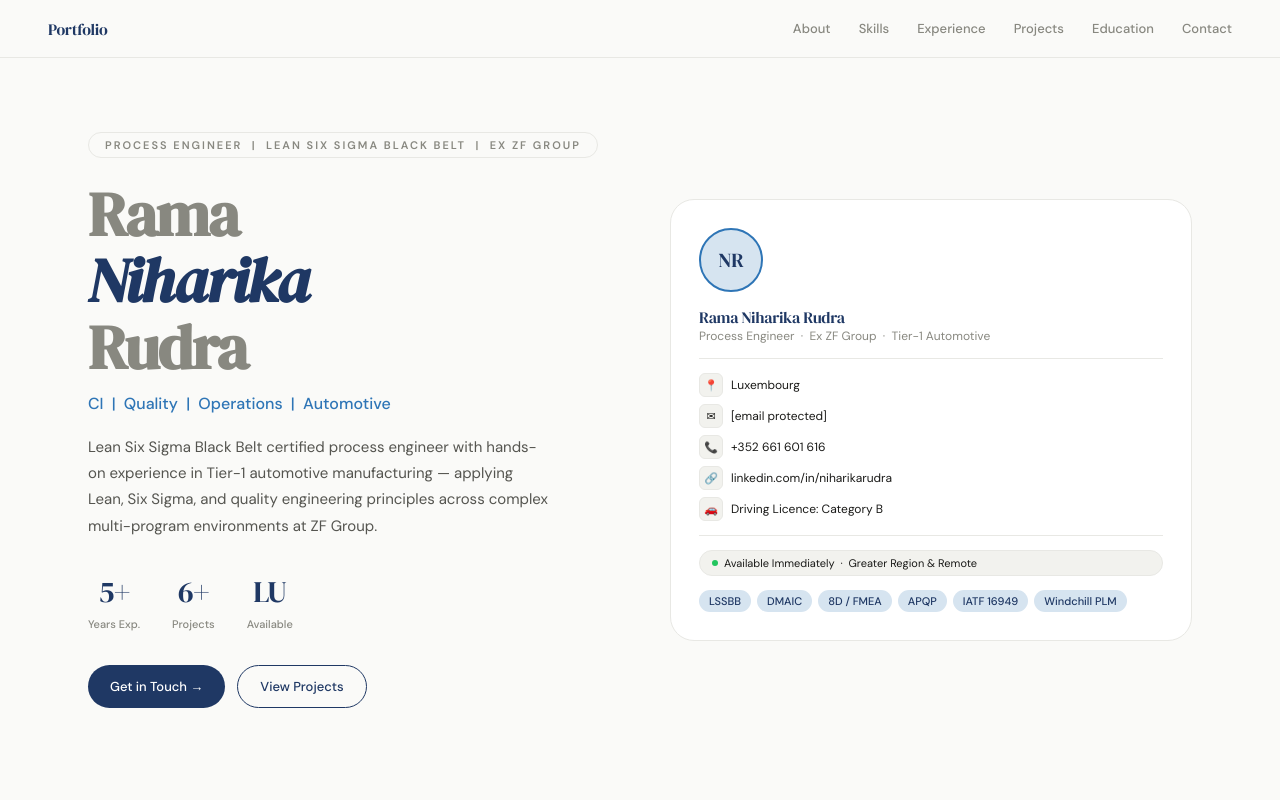
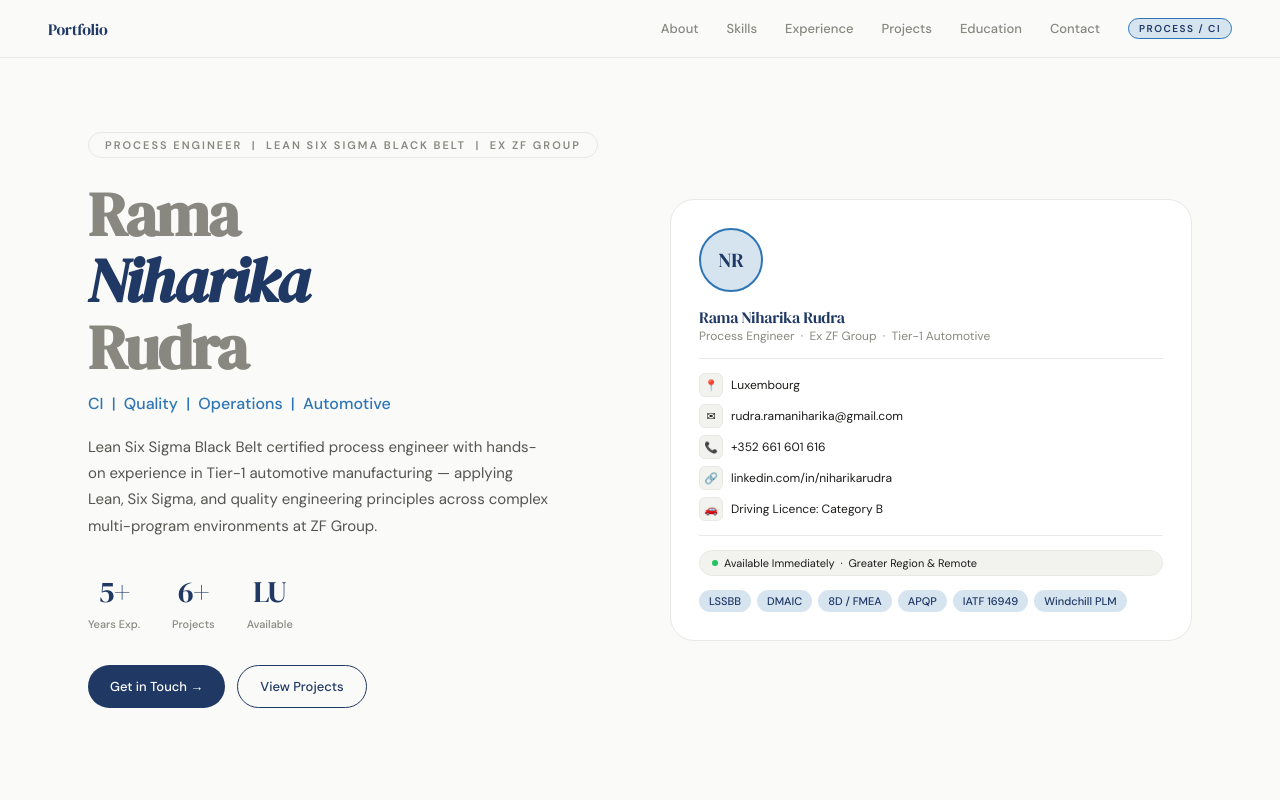
Before and after one commit to ramaniharikarudra/niharikarudra.github.io, a plain HTML site: page index.html in a window 1280 px wide. Shown: the top 800 px of the page. Drawn offline with Linux system fonts and the light colour scheme.

Commit message:
Add files via upload

```diff
--- a/index.html
+++ b/index.html
@@ -13,9 +13,10 @@ html{scroll-behavior:smooth;}
 body{background:var(--bg);color:var(--txt);font-family:'DM Sans',sans-serif;-webkit-font-smoothing:antialiased;}
 nav{position:fixed;top:0;left:0;right:0;z-index:100;background:rgba(250,250,248,0.94);backdrop-filter:blur(12px);border-bottom:1px solid var(--bdr);height:58px;display:flex;align-items:center;justify-content:space-between;padding:0 48px;}
 .nav-brand{font-family:'DM Serif Display',serif;font-size:16px;letter-spacing:-.3px;color:var(--navy);}
-.nav-links{display:flex;gap:28px;}
+.nav-links{display:flex;gap:28px;align-items:center;}
 .nav-links a{font-size:13px;font-weight:500;color:var(--mut);text-decoration:none;transition:color .2s;}
 .nav-links a:hover{color:var(--navy);}
+.nav-badge{font-size:10px;font-weight:600;letter-spacing:1.5px;text-transform:uppercase;background:var(--lblue);border:1px solid var(--blue);color:var(--navy);padding:3px 10px;border-radius:100px;}
 .hero{min-height:100vh;display:grid;grid-template-columns:1fr 1fr;gap:60px;align-items:center;max-width:1200px;margin:0 auto;padding:100px 48px 60px;}
 .hero-tag{display:inline-flex;align-items:center;font-size:11px;font-weight:600;letter-spacing:2px;text-transform:uppercase;color:var(--mut);border:1px solid var(--bdr);border-radius:100px;padding:5px 16px;margin-bottom:24px;}
 .hero-name{font-family:'DM Serif Display',serif;font-size:clamp(40px,5vw,62px);line-height:1.07;letter-spacing:-1.5px;margin-bottom:12px;}
@@ -189,6 +190,7 @@ footer{border-top:1px solid var(--bdr);padding:28px 48px;max-width:1200px;margin
     <a href="#projects">Projects</a>
     <a href="#education">Education</a>
     <a href="#contact">Contact</a>
+    <span class="nav-badge">Process / CI</span>
   </div>
 </nav>
 
@@ -222,7 +224,7 @@ footer{border-top:1px solid var(--bdr);padding:28px 48px;max-width:1200px;margin
       <div class="hero-divider"></div>
       <div class="contact-row">
         <div class="contact-item"><span class="ci">&#128205;</span>Luxembourg</div>
-        <div class="contact-item"><span class="ci">&#9993;</span><a href="/cdn-cgi/l/email-protection#6113140513004f13000c000f08090013080a0021060c00080d4f020e0c"><span class="__cf_email__" data-cfemail="93e1e6f7e1f2bde1f2fef2fdfafbf2e1faf8f2d3f4fef2faffbdf0fcfe">[email&#160;protected]</span></a></div>
+        <div class="contact-item"><span class="ci">&#9993;</span><a href="mailto:rudra.ramaniharika@gmail.com">rudra.ramaniharika@gmail.com</a></div>
         <div class="contact-item"><span class="ci">&#128222;</span><a href="tel:+352661601616">+352 661 601 616</a></div>
         <div class="contact-item"><span class="ci">&#128279;</span><a href="https://linkedin.com/in/niharikarudra" target="_blank">linkedin.com/in/niharikarudra</a></div>
         <div class="contact-item"><span class="ci">&#128663;</span>Driving Licence: Category B</div>
@@ -443,9 +445,9 @@ footer{border-top:1px solid var(--bdr);padding:28px 48px;max-width:1200px;margin
     </div>
     <div class="contact-body">
       <div class="contact-links">
-        <a href="/cdn-cgi/l/email-protection#b8cacddccad996cad9d5d9d6d1d0d9cad1d3d9f8dfd5d9d1d496dbd7d5" class="contact-link-item">
+        <a href="mailto:rudra.ramaniharika@gmail.com" class="contact-link-item">
           <div class="cli-icon">&#9993;</div>
-          <div><div class="cli-label">Email</div><div class="cli-val"><span class="__cf_email__" data-cfemail="b4c6c1d0c6d59ac6d5d9d5dadddcd5c6dddfd5f4d3d9d5ddd89ad7dbd9"><span class="__cf_email__" data-cfemail="86f4f3e2f4e7a8f4e7ebe7e8efeee7f4efede7c6e1ebe7efeaa8e5e9eb">[email&#160;protected]</span></span></div></div>
+          <div><div class="cli-label">Email</div><div class="cli-val">rudra.ramaniharika@gmail.com</div></div>
         </a>
         <a href="tel:+352661601616" class="contact-link-item">
           <div class="cli-icon">&#128222;</div>
@@ -484,7 +486,7 @@ footer{border-top:1px solid var(--bdr);padding:28px 48px;max-width:1200px;margin
     <span class="foot-name">Rama Niharika Rudra</span>
     <div class="foot-links">
       <a href="https://linkedin.com/in/niharikarudra" target="_blank">LinkedIn &#8599;</a>
-      <a href="/cdn-cgi/l/email-protection#5527203127347b273438343b3c3d34273c3e34153238343c397b363a38"><span class="__cf_email__" data-cfemail="e59790819784cb978488848b8c8d84978c8e84a58288848c89cb868a88">[email&#160;protected]</span></a>
+      <a href="mailto:rudra.ramaniharika@gmail.com">rudra.ramaniharika@gmail.com</a>
       <a href="tel:+352661601616">+352 661 601 616</a>
     </div>
   </footer>
@@ -501,7 +503,7 @@ footer{border-top:1px solid var(--bdr);padding:28px 48px;max-width:1200px;margin
   </div>
 </div>
 
-<script data-cfasync="false" src="/cdn-cgi/scripts/5c5dd728/cloudflare-static/email-decode.min.js"></script><script data-cfasync="false" src="/cdn-cgi/scripts/5c5dd728/cloudflare-static/email-decode.min.js"></script>
+
 <script>
 const P=[
   {n:"01",ac:"#1F6FBF",lc:"#E8F0FB",t:"Non-Conformance Reduction",tl:["8D","FMEA","5 Whys","PDCA","IATF 16949","ISO 9001"],m:{role:"Active Contributor",scope:"2-3 APQP Programs",dur:"6-8 Months",ev:"ZF Work Experience"},ctx:"At ZF Group, multiple concurrent APQP programs were experiencing persistent quality friction. Design reviews were taking 3-4 iteration cycles before approval.",prob:"Tolerance ambiguity, documentation revision mismatches, and interpretation gaps between design and manufacturing were causing recurring non-conformances.",app:"Reviewed past design review comment logs. Grouped issues into categories: tolerance-related, documentation-related, interpretation gaps. Applied 5 Whys and contributed to 8D and FMEA discussions.",sol:"Improved drawing clarity standards. Aligned expectations across design, manufacturing, and quality teams. Embedded improvements into SOP updates and review checklists.",res:[{l:"Design Review Cycles",b:"3-4 iterations",a:"1-2 cycles"},{l:"Repeat NCR Rate",b:"Recurring across programs",a:"~15% reduction"},{l:"PPAP Gate Readiness",b:"Frequent rework",a:"Improved first-pass"}]},
```
